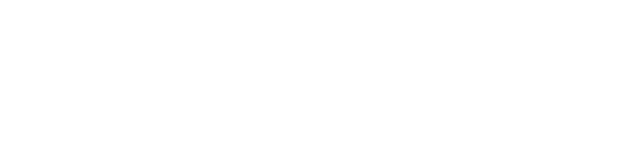
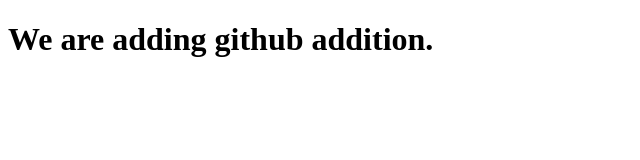
Before and after one commit to solutionmaker99/my-first-github-repo, a plain HTML site: page index.html in a window 1280 px wide. Shown: the whole page, without its empty margins (0-640 px from the left). Drawn offline with Linux system fonts and the light colour scheme.

Commit message:
first commit

```diff
--- a/index.html
+++ b/index.html
@@ -6,6 +6,6 @@
     <title>My first Github repo</title>
 </head>
 <body>
-
+    <h1>We are adding github addition.</h1>
 </body>
 </html>
```
